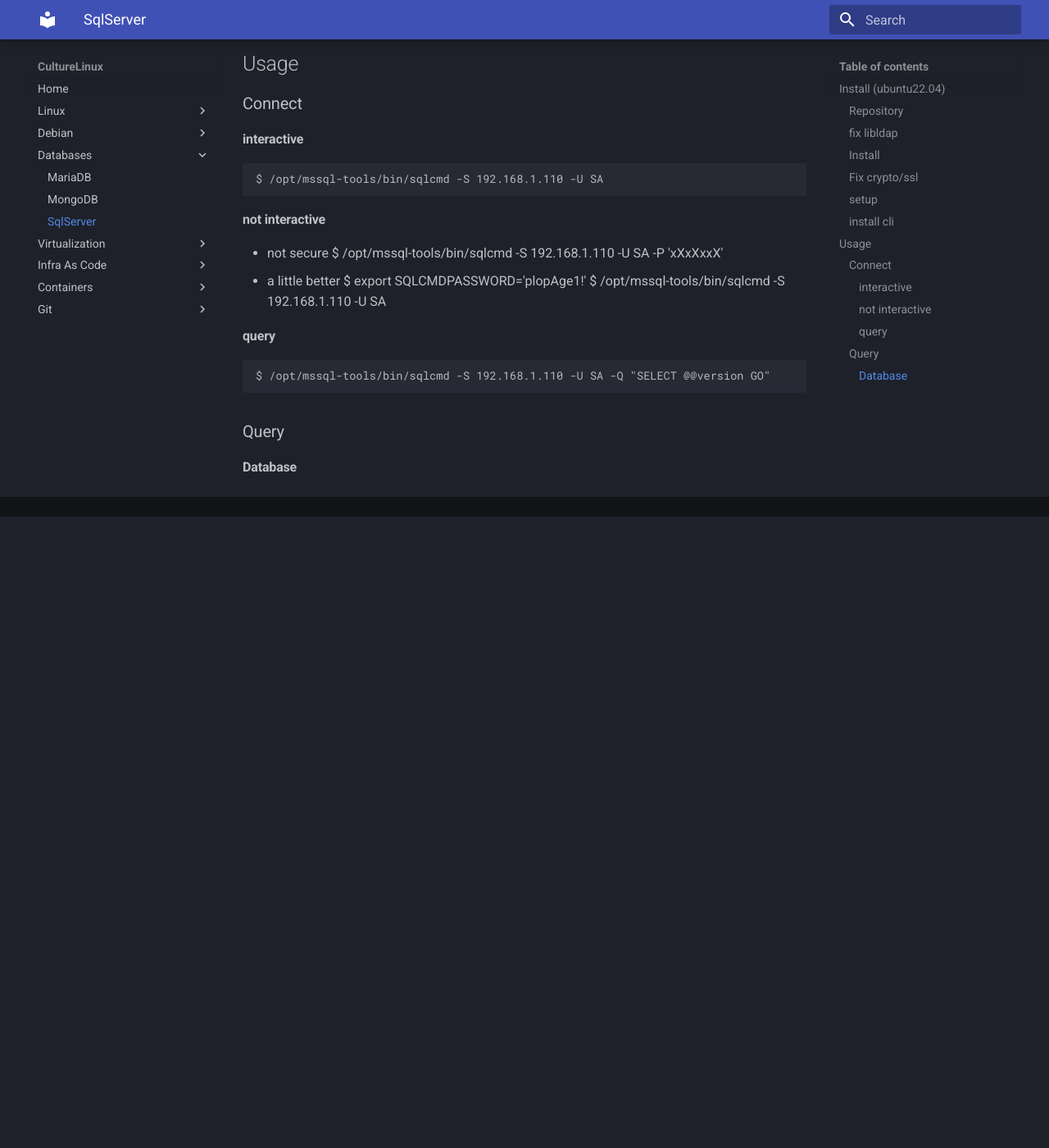
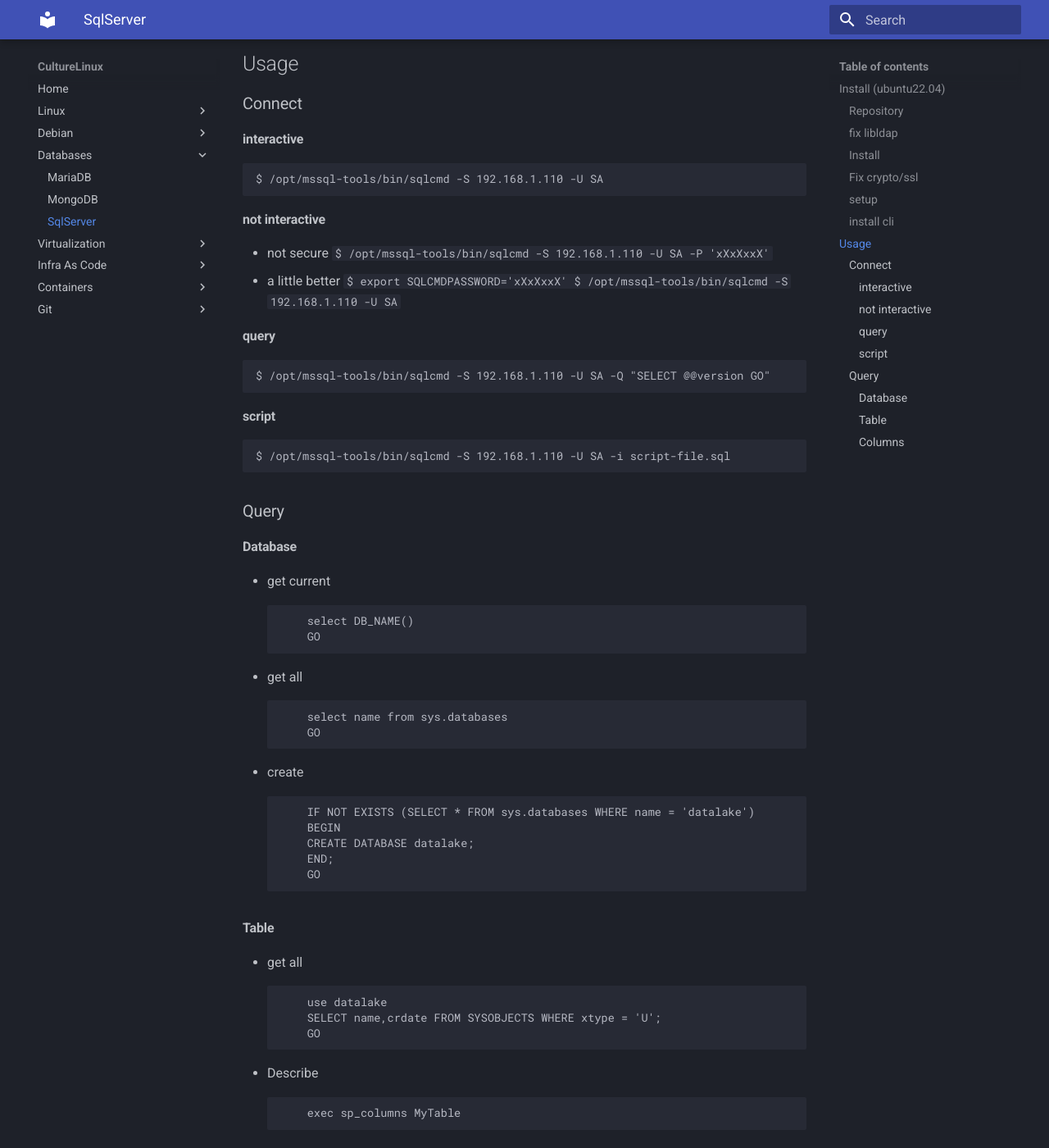
Before and after one commit to cyklodev/culturelinux, an MkDocs documentation site: the page built from docs/databases/sqlserver.md, in a window 1280 px wide and 1400 px high, scrolled down 1058 px. Shown: the whole window at 82% size. Built offline with MkDocs 1.6.1 and Material for MkDocs 9.7.7, drawn with Linux system fonts in a browser that asks for light colours; before the commit the page ends 1688 px from its top, so only the background shows below that; some of the changed text lies outside the part shown.

Commit message:
add sqlserver column

````diff
--- a/docs/databases/sqlserver.md
+++ b/docs/databases/sqlserver.md
@@ -28,12 +28,56 @@
     $ /opt/mssql-tools/bin/sqlcmd -S 192.168.1.110 -U SA
 #### not interactive
 * not secure
+```
     $ /opt/mssql-tools/bin/sqlcmd -S 192.168.1.110 -U SA -P 'xXxXxxX'
+```
 * a little better
-    $ export SQLCMDPASSWORD='plopAge1!'
+```
+    $ export SQLCMDPASSWORD='xXxXxxX'
     $ /opt/mssql-tools/bin/sqlcmd -S 192.168.1.110 -U SA
+```
 #### query
     $ /opt/mssql-tools/bin/sqlcmd -S 192.168.1.110 -U SA -Q "SELECT @@version GO"
+#### script
+    $ /opt/mssql-tools/bin/sqlcmd -S 192.168.1.110 -U SA -i script-file.sql
 
 ### Query
 #### Database
+* get current
+```
+    select DB_NAME()
+    GO
+```
+* get all
+```
+    select name from sys.databases
+    GO
+```
+* create
+```
+    IF NOT EXISTS (SELECT * FROM sys.databases WHERE name = 'datalake')
+    BEGIN
+    CREATE DATABASE datalake;
+    END;
+    GO
+```
+#### Table
+* get all
+```
+    use datalake
+    SELECT name,crdate FROM SYSOBJECTS WHERE xtype = 'U';
+    GO
+```
+* Describe
+```
+    exec sp_columns MyTable
+```
+#### Columns
+* add column
+```
+    ALTER TABLE MyTable ADD zone varchar(255)
+```
+* delete column
+```
+    ALTER TABLE MyTable DROP COLUMN zone
+```
````
